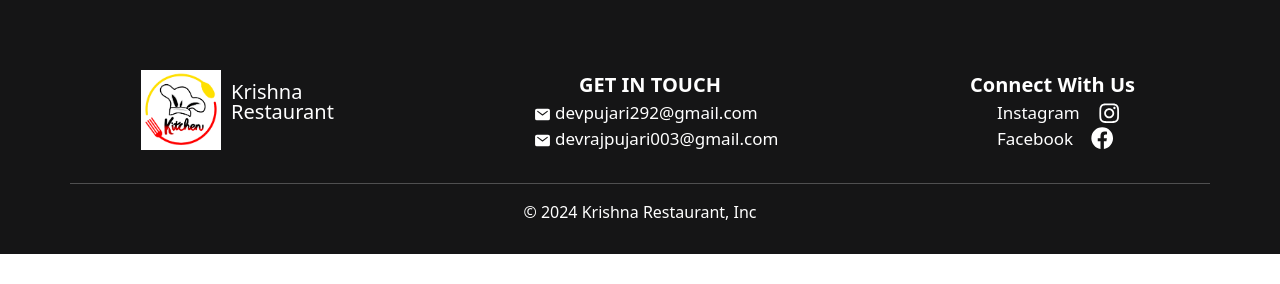
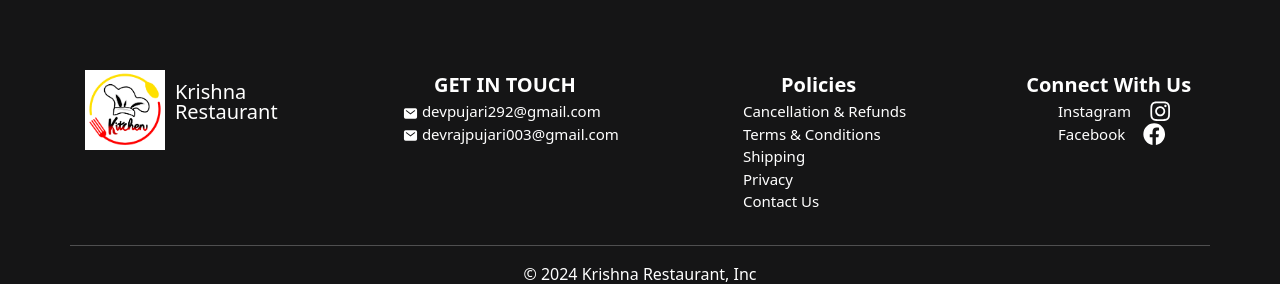
Before and after one commit to WebDeveloper-Devraj/Krishna-Restaurant---Frontend-MERN-Stack-, a React (Vite) app: page /restaurant in a window 1280 px wide. Shown: the part 1375-1659 px from the top of the page. Before the commit the page ends 1629 px from the top, so only its background shows below. Built offline with nearby package versions, Linux system fonts and the light colour scheme; no server answers.

Commit message:
ADD policy pages in footer

```diff
--- a/src/components/Header_Footer/Footer.jsx
+++ b/src/components/Header_Footer/Footer.jsx
@@ -1,8 +1,6 @@
 import { FaInstagram } from "react-icons/fa";
 import { FaFacebook } from "react-icons/fa";
-import { FaTwitter } from "react-icons/fa";
 import { IoMail } from "react-icons/io5";
-import { FaYoutube } from "react-icons/fa";
 import { Link } from "react-router-dom";
 
 import styles from "./Footer.module.css";
@@ -36,6 +34,63 @@ const Footer = () => {
             </li>
             <li>
               <IoMail /> devrajpujari003@gmail.com
+            </li>
+          </ul>
+        </div>
+
+        {/* Get in touch */}
+        <div className={`${styles.section}`}>
+          <div className={styles.footer_list_heading}>Policies</div>
+          <ul>
+            <li>
+              <a
+                className={styles.social_link}
+                href="https://merchant.razorpay.com/policy/RCf90ZqPMs2J1V/refund"
+                target="_blank"
+                rel="noopener noreferrer"
+              >
+                Cancellation & Refunds
+              </a>
+            </li>
+            <li>
+              <a
+                className={styles.social_link}
+                href="https://merchant.razorpay.com/policy/RCf90ZqPMs2J1V/terms"
+                target="_blank"
+                rel="noopener noreferrer"
+              >
+                Terms & Conditions
+              </a>
+            </li>
+            <li>
+              <a
+                className={styles.social_link}
+                href="https://merchant.razorpay.com/policy/RCf90ZqPMs2J1V/shipping"
+                target="_blank"
+                rel="noopener noreferrer"
+              >
+                Shipping
+              </a>
+            </li>
+            <li>
+              <a
+                className={styles.social_link}
+                href="https://merchant.razorpay.com/policy/RCf90ZqPMs2J1V/privacy"
+                target="_blank"
+                rel="noopener noreferrer"
+              >
+                Privacy
+              </a>
+            </li>
+            <li>
+              <a
+                className={styles.social_link}
+                href="https://merchant.razorpay.com/policy/RCf90ZqPMs2J1V/contact_us"
+                target="_blank"
+                rel="noopener noreferrer"
+              >
+                Contact Us
+              </a>
             </li>
           </ul>
         </div>
--- a/src/components/Header_Footer/Footer.module.css
+++ b/src/components/Header_Footer/Footer.module.css
@@ -27,6 +27,10 @@
   align-items: center;
 }
 
+.getInTouchSection {
+    width: 40%;
+  }
+
 .footer_container ul{
   list-style-type: none;
 }
@@ -52,7 +56,7 @@
 ul li {
   color: #fff;
   font-weight: 400;
-  font-size: 17px;
+  font-size: 15px;
 }
 
 .logo_container{
```
